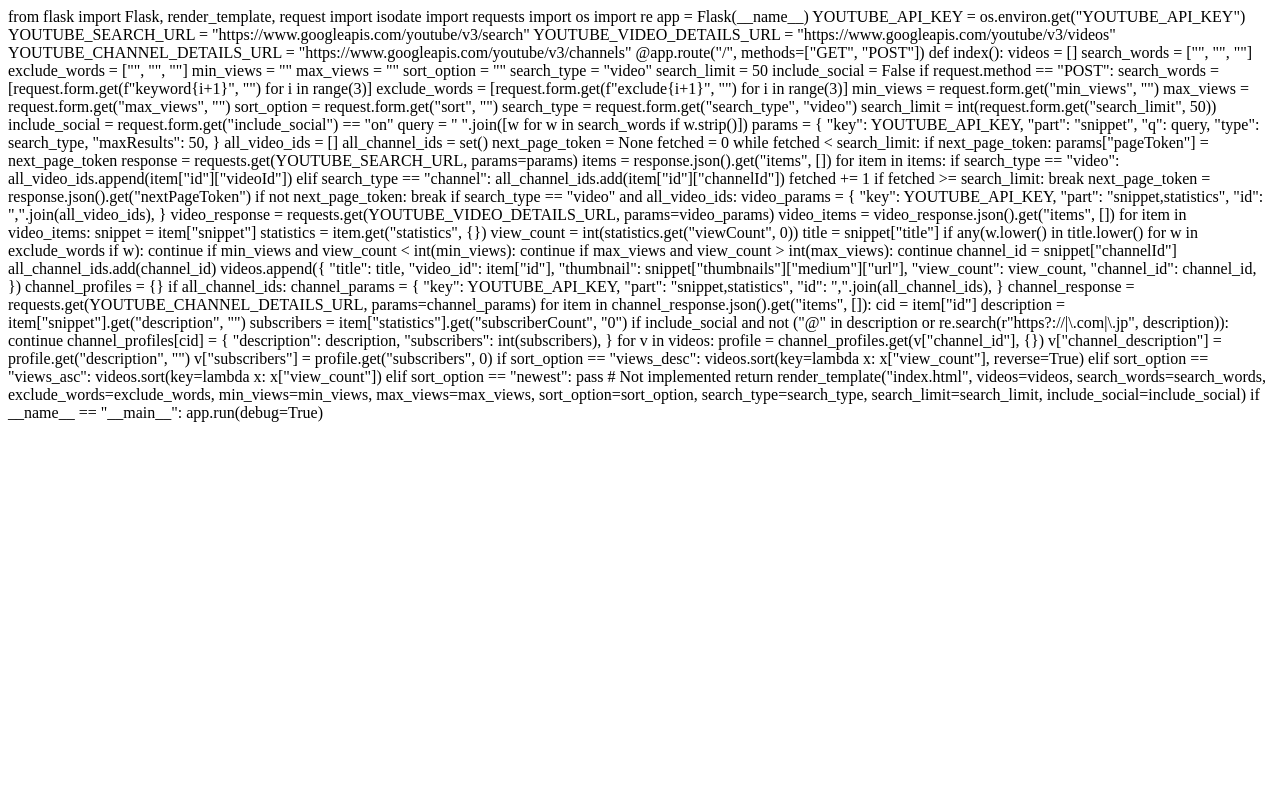
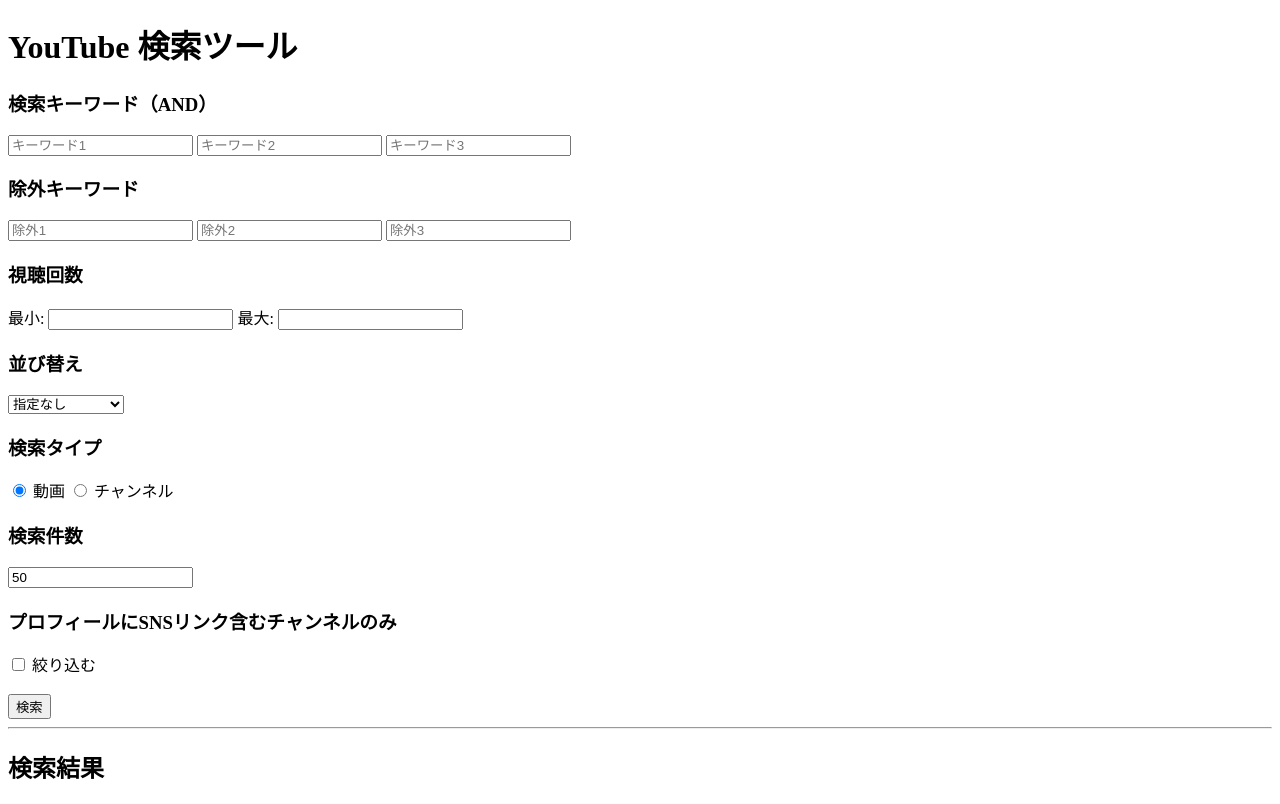
Before and after one commit to livehouseapps/youtube-test, a Flask app: page / in a window 1280 px wide. Before the commit the page ends 422 px from the top, so only its background shows below. Run offline with Flask 3, Linux system fonts and the light colour scheme.

Commit message:
Update index.html

```diff
--- a/templates/index.html
+++ b/templates/index.html
@@ -1,151 +1,59 @@
-from flask import Flask, render_template, request
-import isodate
-import requests
-import os
-import re
+<!DOCTYPE html>
+<html lang="ja">
+<head>
+  <meta charset="UTF-8" />
+  <title>YouTube 検索ツール</title>
+</head>
+<body>
+  <h1>YouTube 検索ツール</h1>
+  <form method="post">
+    <h3>検索キーワード（AND）</h3>
+    <input name="keyword1" placeholder="キーワード1" value="{{ search_words[0] }}">
+    <input name="keyword2" placeholder="キーワード2" value="{{ search_words[1] }}">
+    <input name="keyword3" placeholder="キーワード3" value="{{ search_words[2] }}">
 
-app = Flask(__name__)
+    <h3>除外キーワード</h3>
+    <input name="exclude1" placeholder="除外1" value="{{ exclude_words[0] }}">
+    <input name="exclude2" placeholder="除外2" value="{{ exclude_words[1] }}">
+    <input name="exclude3" placeholder="除外3" value="{{ exclude_words[2] }}">
 
-YOUTUBE_API_KEY = os.environ.get("YOUTUBE_API_KEY")
+    <h3>視聴回数</h3>
+    最小: <input type="number" name="min_views" value="{{ min_views }}">
+    最大: <input type="number" name="max_views" value="{{ max_views }}">
 
-YOUTUBE_SEARCH_URL = "https://www.googleapis.com/youtube/v3/search"
-YOUTUBE_VIDEO_DETAILS_URL = "https://www.googleapis.com/youtube/v3/videos"
-YOUTUBE_CHANNEL_DETAILS_URL = "https://www.googleapis.com/youtube/v3/channels"
+    <h3>並び替え</h3>
+    <select name="sort">
+      <option value="">指定なし</option>
+      <option value="views_desc" {% if sort_option == "views_desc" %}selected{% endif %}>再生数多い順</option>
+      <option value="views_asc" {% if sort_option == "views_asc" %}selected{% endif %}>再生数少ない順</option>
+      <option value="newest" {% if sort_option == "newest" %}selected{% endif %}>新しい順</option>
+    </select>
 
+    <h3>検索タイプ</h3>
+    <label><input type="radio" name="search_type" value="video" {% if search_type == "video" %}checked{% endif %}> 動画</label>
+    <label><input type="radio" name="search_type" value="channel" {% if search_type == "channel" %}checked{% endif %}> チャンネル</label>
 
-@app.route("/", methods=["GET", "POST"])
-def index():
-    videos = []
-    search_words = ["", "", ""]
-    exclude_words = ["", "", ""]
-    min_views = ""
-    max_views = ""
-    sort_option = ""
-    search_type = "video"
-    search_limit = 50
-    include_social = False
+    <h3>検索件数</h3>
+    <input type="number" name="search_limit" value="{{ search_limit }}">
 
-    if request.method == "POST":
-        search_words = [request.form.get(f"keyword{i+1}", "") for i in range(3)]
-        exclude_words = [request.form.get(f"exclude{i+1}", "") for i in range(3)]
-        min_views = request.form.get("min_views", "")
-        max_views = request.form.get("max_views", "")
-        sort_option = request.form.get("sort", "")
-        search_type = request.form.get("search_type", "video")
-        search_limit = int(request.form.get("search_limit", 50))
-        include_social = request.form.get("include_social") == "on"
+    <h3>プロフィールにSNSリンク含むチャンネルのみ</h3>
+    <label><input type="checkbox" name="include_social" {% if include_social %}checked{% endif %}> 絞り込む</label>
 
-        query = " ".join([w for w in search_words if w.strip()])
+    <br><br>
+    <input type="submit" value="検索">
+  </form>
 
-        params = {
-            "key": YOUTUBE_API_KEY,
-            "part": "snippet",
-            "q": query,
-            "type": search_type,
-            "maxResults": 50,
-        }
-
-        all_video_ids = []
-        all_channel_ids = set()
-        next_page_token = None
-        fetched = 0
-
-        while fetched < search_limit:
-            if next_page_token:
-                params["pageToken"] = next_page_token
-
-            response = requests.get(YOUTUBE_SEARCH_URL, params=params)
-            items = response.json().get("items", [])
-
-            for item in items:
-                if search_type == "video":
-                    all_video_ids.append(item["id"]["videoId"])
-                elif search_type == "channel":
-                    all_channel_ids.add(item["id"]["channelId"])
-                fetched += 1
-                if fetched >= search_limit:
-                    break
-
-            next_page_token = response.json().get("nextPageToken")
-            if not next_page_token:
-                break
-
-        if search_type == "video" and all_video_ids:
-            video_params = {
-                "key": YOUTUBE_API_KEY,
-                "part": "snippet,statistics",
-                "id": ",".join(all_video_ids),
-            }
-            video_response = requests.get(YOUTUBE_VIDEO_DETAILS_URL, params=video_params)
-            video_items = video_response.json().get("items", [])
-
-            for item in video_items:
-                snippet = item["snippet"]
-                statistics = item.get("statistics", {})
-                view_count = int(statistics.get("viewCount", 0))
-                title = snippet["title"]
-
-                if any(w.lower() in title.lower() for w in exclude_words if w):
-                    continue
-
-                if min_views and view_count < int(min_views):
-                    continue
-                if max_views and view_count > int(max_views):
-                    continue
-
-                channel_id = snippet["channelId"]
-                all_channel_ids.add(channel_id)
-
-                videos.append({
-                    "title": title,
-                    "video_id": item["id"],
-                    "thumbnail": snippet["thumbnails"]["medium"]["url"],
-                    "view_count": view_count,
-                    "channel_id": channel_id,
-                })
-
-        channel_profiles = {}
-        if all_channel_ids:
-            channel_params = {
-                "key": YOUTUBE_API_KEY,
-                "part": "snippet,statistics",
-                "id": ",".join(all_channel_ids),
-            }
-            channel_response = requests.get(YOUTUBE_CHANNEL_DETAILS_URL, params=channel_params)
-            for item in channel_response.json().get("items", []):
-                cid = item["id"]
-                description = item["snippet"].get("description", "")
-                subscribers = item["statistics"].get("subscriberCount", "0")
-
-                if include_social and not ("@" in description or re.search(r"https?://|\.com|\.jp", description)):
-                    continue
-
-                channel_profiles[cid] = {
-                    "description": description,
-                    "subscribers": int(subscribers),
-                }
-
-        for v in videos:
-            profile = channel_profiles.get(v["channel_id"], {})
-            v["channel_description"] = profile.get("description", "")
-            v["subscribers"] = profile.get("subscribers", 0)
-
-        if sort_option == "views_desc":
-            videos.sort(key=lambda x: x["view_count"], reverse=True)
-        elif sort_option == "views_asc":
-            videos.sort(key=lambda x: x["view_count"])
-        elif sort_option == "newest":
-            pass  # Not implemented
-
-    return render_template("index.html", videos=videos,
-                           search_words=search_words,
-                           exclude_words=exclude_words,
-                           min_views=min_views, max_views=max_views,
-                           sort_option=sort_option,
-                           search_type=search_type,
-                           search_limit=search_limit,
-                           include_social=include_social)
-
-
-if __name__ == "__main__":
-    app.run(debug=True)
+  <hr>
+  <h2>検索結果</h2>
+  {% for v in videos %}
+    <div style="margin-bottom: 20px;">
+      <img src="{{ v.thumbnail }}" alt="thumbnail">
+      <p><strong>{{ v.title }}</strong></p>
+      <p>再生数: {{ v.view_count }} / 登録者数: {{ v.subscribers }}</p>
+      <p>{{ v.channel_description }}</p>
+      <a href="https://www.youtube.com/watch?v={{ v.video_id }}" target="_blank">動画を開く</a>
+    </div>
+    <hr>
+  {% endfor %}
+</body>
+</html>
```
